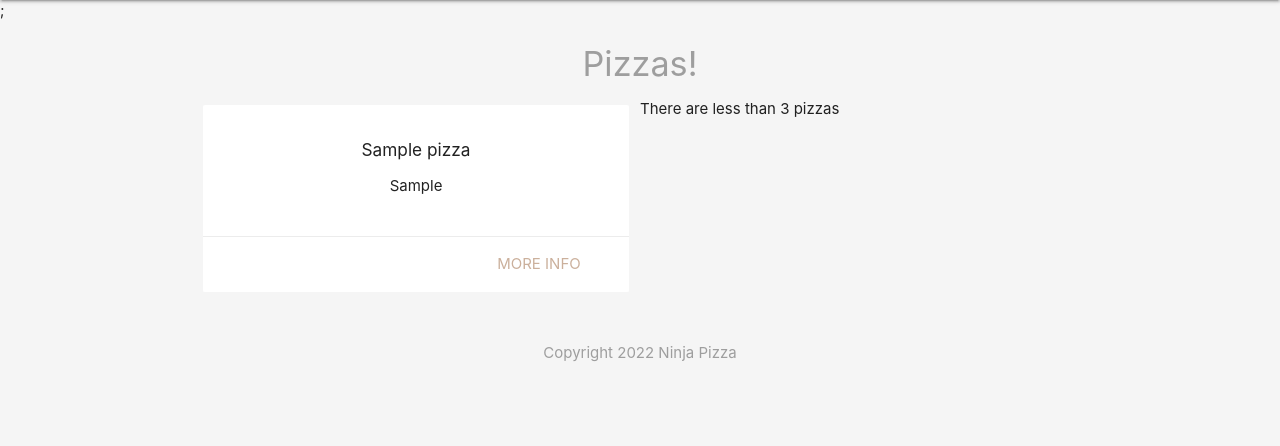
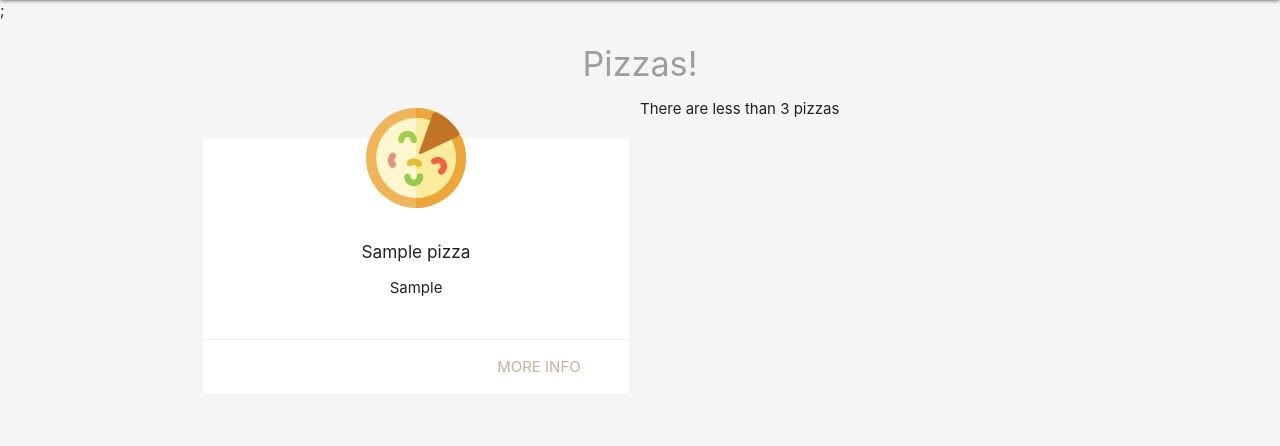
Before and after one commit to Byenna/Ninja-Pizza-Project, a PHP site: page /index.php in a window 1280 px wide. Shown: the part 64-510 px from the top of the page. Run offline with PHP 8.4, Linux system fonts and the light colour scheme; tables that the repository leaves empty or names only in its code hold one stand-in row (values such as "Sample post"); some libraries are stand-ins or nearby versions.

Commit message:
added image

```diff
--- a/index.php
+++ b/index.php
@@ -36,6 +36,7 @@ mysqli_close($conn);
 
                 <div class="col s6 md3">
                     <div class="card z-depth-0">
+                        <img src="img/pizza.svg" alt="image of pizza" class="pizza">
                         <div class="card-content center">
                             <h6><?php echo htmlspecialchars($pizza['title']); ?></h6>
                             <ul>
--- a/templates/header.php
+++ b/templates/header.php
@@ -17,6 +17,13 @@
             margin: 20px auto;
             padding: 20px;
         }
+        .pizza {
+            width: 100px;
+            margin: 40px auto -30px;
+            display: block;
+            position: relative;
+            top: -30px;
+        }
     </style>
 </head>
 
```
Also changed, not shown: details.php (+21 -1 lines), img/pizza.svg (added).
